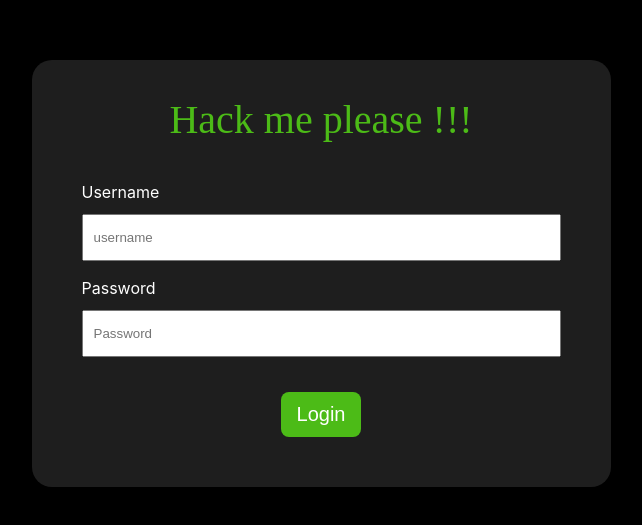
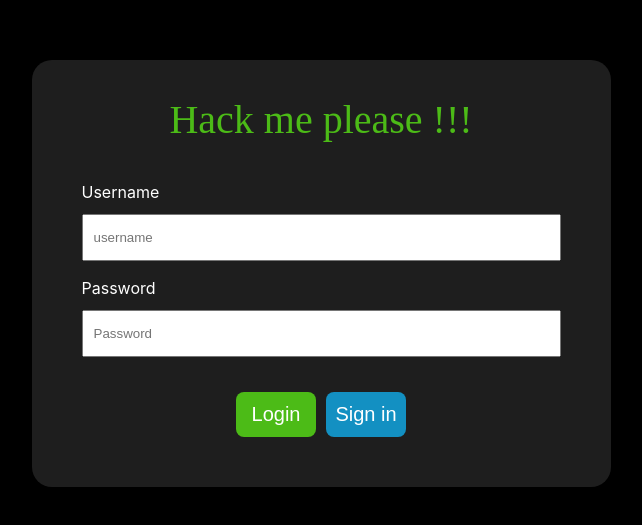
Before and after one commit to FairyFay404/website-not-security, a React (Vite) app in the folder client/: page / in a window 1280 px wide. Shown: the part 127-652 px from the top of the page, without its empty margins (319-961 px from the left). Built offline with nearby package versions, Linux system fonts and the light colour scheme.

Commit message:
Route Register + update Register

```diff
--- a/client/src/App.css
+++ b/client/src/App.css
@@ -60,6 +60,18 @@
     cursor: pointer;
 }
 
+.button-signin {
+    width: 80px;
+    height: 45px;
+    border-width: 0px;
+    background: #1390c2;
+    border-radius: 8px;
+
+    color: white;
+    font-size: 20px;
+    cursor: pointer;
+}
+
 .margin-top-button{
     margin-top: 35px;
 }
@@ -96,6 +108,10 @@
     grid-template-columns: repeat(4, minmax(0, 1fr));
 }
 
+.gap-10px{
+    gap: 10px;
+}
+
 .gap-40px{
     gap: 40px;
 }
--- a/client/src/Login.jsx
+++ b/client/src/Login.jsx
@@ -1,26 +1,32 @@
 import React from 'react'
 import axios from 'axios';
-import { useEffect,useState } from 'react';
+import { useEffect, useState } from 'react';
+import { useNavigate } from "react-router-dom";
 
 const loginURL = "http://localhost:5000/login";
 
 export default function Login() {
     const [username, setUsername] = useState("");
     const [password, setPassword] = useState("");
+    const navigate = useNavigate();
 
-    const login = () =>{
+    const login = () => {
         axios.post(loginURL, {
             username: username,
             password: password
         })
             .then(function (res) {
-            if(res.data.status == "success") {
+                if (res.data.status == "success") {
                     alert(res.data.message);
                 }
-            else{
+                else {
                     alert(res.data.message);
                 }
             });
+    }
+
+    const signin = () => {
+        navigate("/register")
     }
 
 
@@ -33,15 +39,16 @@ export default function Login() {
                     </div>
                     <div className='flex flex-col justify-center items-left'>
                         <p className="text-username ">Username</p>
-                        <input className="input-username" type="text" placeholder="username" onChange={(event) => { setUsername(event.target.value) }}/>
+                        <input className="input-username" type="text" placeholder="username" onChange={(event) => { setUsername(event.target.value) }} />
                     </div>
                     <div className='flex flex-col justify-center items-left'>
                         <p className="text-password ">Password</p>
-                        <input className="input-password " type="password" placeholder="Password" onChange={(event) => { setPassword(event.target.value) }}/>
+                        <input className="input-password " type="password" placeholder="Password" onChange={(event) => { setPassword(event.target.value) }} />
                     </div>
-                    <div className="flex flex-col justify-center items-center margin-top-button">
+                    <div className="flex flex-row justify-center items-center margin-top-button gap-10px">
 
                         <button className="button-login" onClick={login}>Login</button>
+                        <button className="button-signin" onClick={signin}>Sign in</button>
                     </div>
                 </div>
 
--- a/client/src/Register.jsx
+++ b/client/src/Register.jsx
@@ -1,9 +1,36 @@
-import React from 'react'
+import React, { useState } from 'react'
 import "./register.css"
+import axios from 'axios';
 
 const registerURL = "http://localhost:5000/register";
 
 export default function Register() {
+    [username, setUsername] = useState("");
+    [password, setPassword] = useState("");
+    [firstName, setFirstName] = useState("");
+    [lastName, setLastName] = useState("");
+    [email, setEmail] = useState("");
+
+
+    const register = () => {
+        axios.post(registerURL, {
+            username: username,
+            password: password,
+            firstName : firstName,
+            lastName : lastName,
+            email : email
+        })
+            .then(function (res) {
+                if (res.data.status == "success") {
+                    alert(res.data.message);
+                }
+                else {
+                    alert(res.data.message);
+                }
+            });
+    }
+
+
     return (
         <>
             <div className="bg-black flex flex-row justify-center items-center">
@@ -33,7 +60,7 @@ export default function Register() {
                     </div>
                     <div className="flex flex-col justify-center items-center margin-top-button">
 
-                    <button className="button-register" onClick={Register}>Register</button>
+                    <button className="button-register" onClick={register}>Register</button>
                     </div>
                 </div>
             </div>
```
Lines whose indentation alone changed are shown as unchanged.
